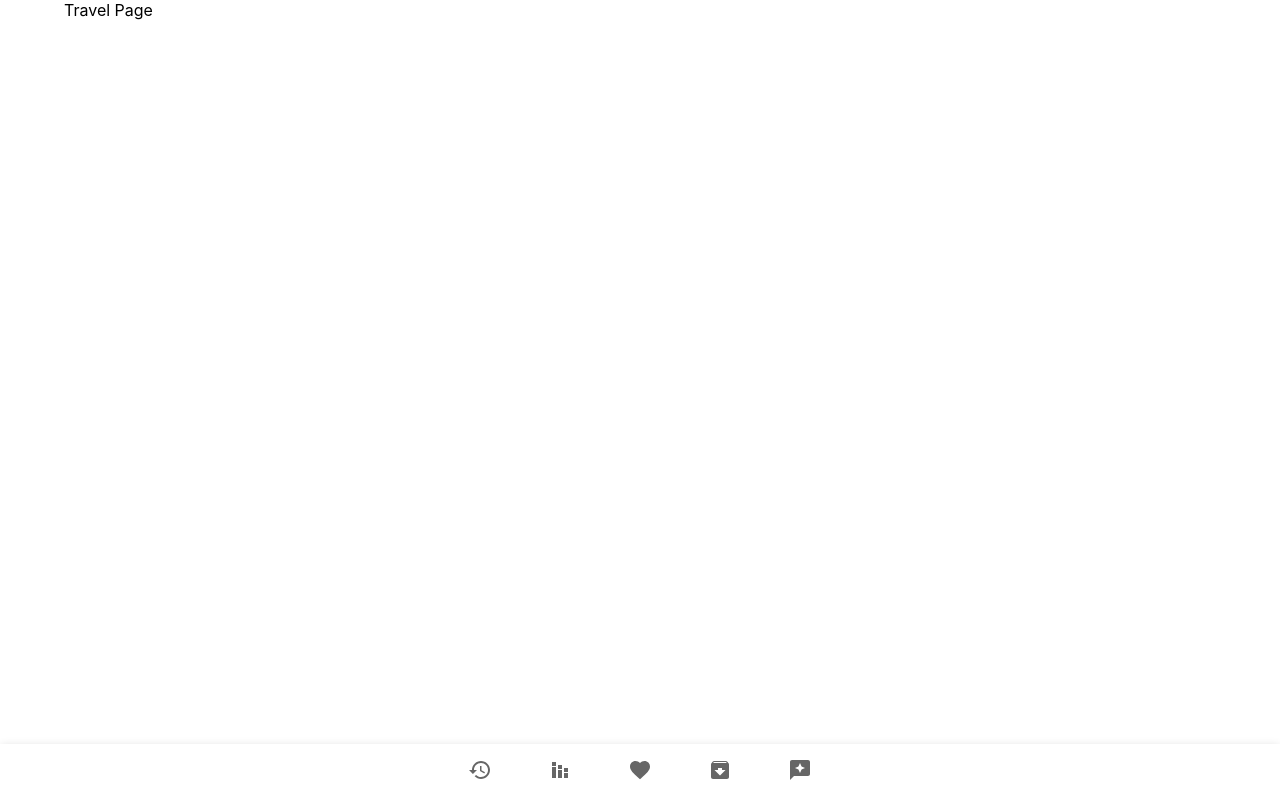
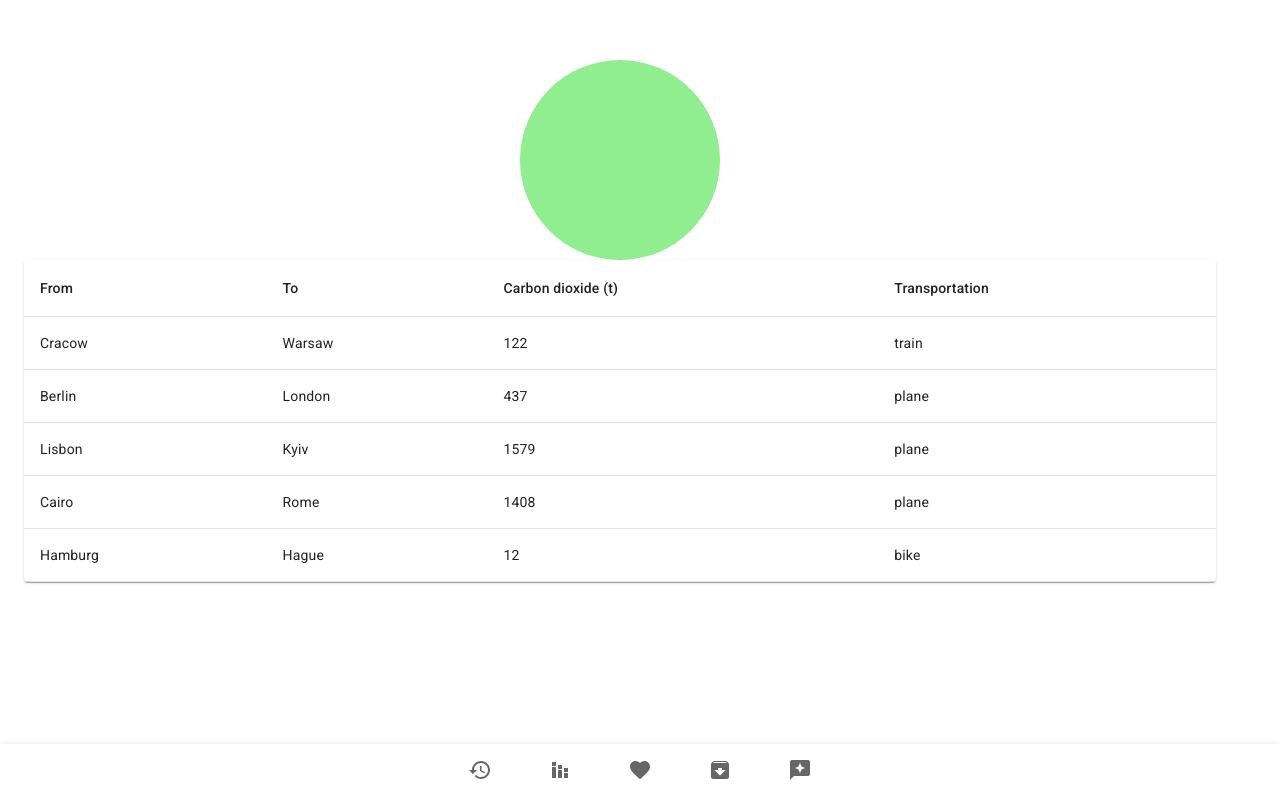
Before and after one commit to polszewsky/no-such-app, a React (Create React App) app: page /travel in a window 1280 px wide. Built offline with nearby package versions, Linux system fonts and the light colour scheme.

Commit message:
Past travels

```diff
--- a/src/pages/travel/TravelPage.js
+++ b/src/pages/travel/TravelPage.js
@@ -1,5 +1,57 @@
 import { Grid } from "@mui/material";
+import Box from '@mui/material/Box';
+import Table from '@mui/material/Table';
+import TableBody from '@mui/material/TableBody';
+import TableCell from '@mui/material/TableCell';
+import TableContainer from '@mui/material/TableContainer';
+import TableHead from '@mui/material/TableHead';
+import TableRow from '@mui/material/TableRow';
+import Paper from '@mui/material/Paper';
+
+const shapeStyles = { bgcolor: 'lightgreen', width: 200, height: 200};
+const shapeCircleStyles = { borderRadius: '50%' };
+const rectangle = <Box component="span" sx={{ ...shapeStyles, ...shapeCircleStyles }} marginTop={10} textAlign='center'>
+</Box>
+
+function createData(
+  from, to, footprint, vehicleType,
+) {
+  return { from, to, footprint, vehicleType };
+}
+
+const rows = [
+  createData('Cracow', 'Warsaw', 122, 'train'),
+  createData('Berlin', 'London', 437, 'plane'),
+  createData('Lisbon', 'Kyiv', 1579, 'plane'),
+  createData('Cairo', 'Rome', 1408, 'plane'),
+  createData('Hamburg', 'Hague', 12, 'bike'),
+];
 
 export default function TravelPage() {
-  return <Grid>Travel Page</Grid>;
+  return <Grid container spacing={5} direction="column" alignItems="center" justifyContent="center">
+     Travel Page
+    {rectangle}
+    <TableContainer component={Paper}>
+      <Table sx={{ minWidth: 200 }} aria-label="simple table" alignItems="center" justifyContent="center">
+        <TableHead>
+          <TableRow>
+            <TableCell>From</TableCell>
+            <TableCell align="left">To</TableCell>
+            <TableCell align="left">Carbon dioxide (t)</TableCell>
+            <TableCell align="left">Transportation</TableCell>
+          </TableRow>
+        </TableHead>
+        <TableBody>
+          {rows.map((row) => (
+            <TableRow>
+              <TableCell align="left">{row.from}</TableCell>
+              <TableCell align="left">{row.to}</TableCell>
+              <TableCell align="left">{row.footprint}</TableCell>
+              <TableCell align="left">{row.vehicleType}</TableCell>
+            </TableRow>
+          ))}
+        </TableBody>
+      </Table>
+    </TableContainer>
+  </Grid>;
 }
--- a/src/pages/travel/addTravel/AddTravelPage.js
+++ b/src/pages/travel/addTravel/AddTravelPage.js
@@ -8,26 +8,26 @@ import Button from '@mui/material/Button';
 
 export default function AddTravelPage() {
   return <Grid container spacing={5} direction="column" alignItems="center" justifyContent="center">
-    <h1 alignItems="center" style={{ marginTop: 50 }}>Add next travel</h1>
+    <h1 justifyContent="center" alignItems="center" spacing={5} style={{ marginTop: 50 }}>Add next travel</h1>
     <Grid justifyContent="center" item xs={12} sx={{ display: 'flex', alignItems: 'flex-end' }}>
         <DirectionsCarIcon sx={{mr: 1, my: 0.5 }} />
-        <TextField variant="standard" label="Typ pojazdu" style={{marginRight: 5}} startIcon={<DirectionsCarIcon />}/>
+        <TextField variant="standard" label="Type of vehicle" style={{marginRight: 5}}/>
     </Grid>
     <Grid justifyContent="center" item xs={12} sx={{ display: 'flex', alignItems: 'flex-end' }}>
         <GarageIcon sx={{mr: 1, my: 0.5 }}/>
-        <TextField variant="standard" label="Twoje pojazdy" style={{marginRight: 5}}/>
+        <TextField variant="standard" label="Your vehicles" style={{marginRight: 5}}/>
     </Grid>
     <Grid justifyContent="center" item xs={12} sx={{ display: 'flex', alignItems: 'flex-end' }}>
         <GarageIcon sx={{mr: 1, my: 0.5 }}/>
-        <TextField variant="standard" label="Średnie spalanie" style={{marginRight: 5}}/>
+        <TextField variant="standard" label="Average fuel consumption" style={{marginRight: 5}}/>
     </Grid>
     <Grid justifyContent="center" item xs={12} sx={{ display: 'flex', alignItems: 'flex-end' }}>
         <StartIcon sx={{mr: 1, my: 0.5 }}/>
-        <TextField variant="standard" label="Lokacja startowa" style={{marginRight: 5}}/>
+        <TextField variant="standard" label="Starting location" style={{marginRight: 5}}/>
     </Grid>
     <Grid justifyContent="center" item xs={12} sx={{ display: 'flex', alignItems: 'flex-end' }}>
         <SportsScoreIcon sx={{mr: 1, my: 0.5 }}/>
-        <TextField variant="standard" label="Lokacja końcowa" style={{marginRight: 5}}/>
+        <TextField variant="standard" label="Destination " style={{marginRight: 5}}/>
     </Grid>
     <Grid container direction="row" alignItems="center" justifyContent="center" item xs={12} >
         <Button variant="outlined" startIcon={<CreateIcon style={{fontSize: 36}} />}>
```
